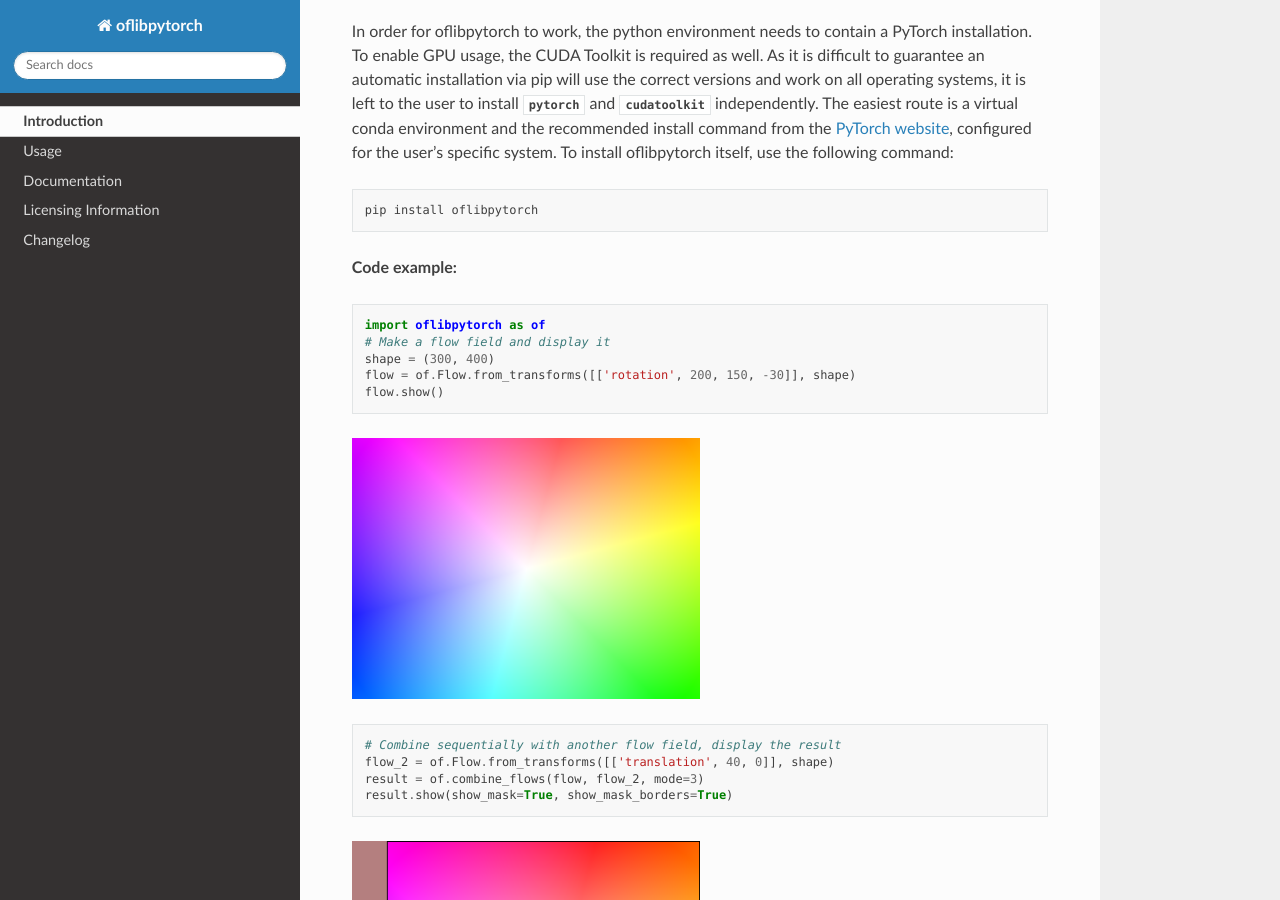
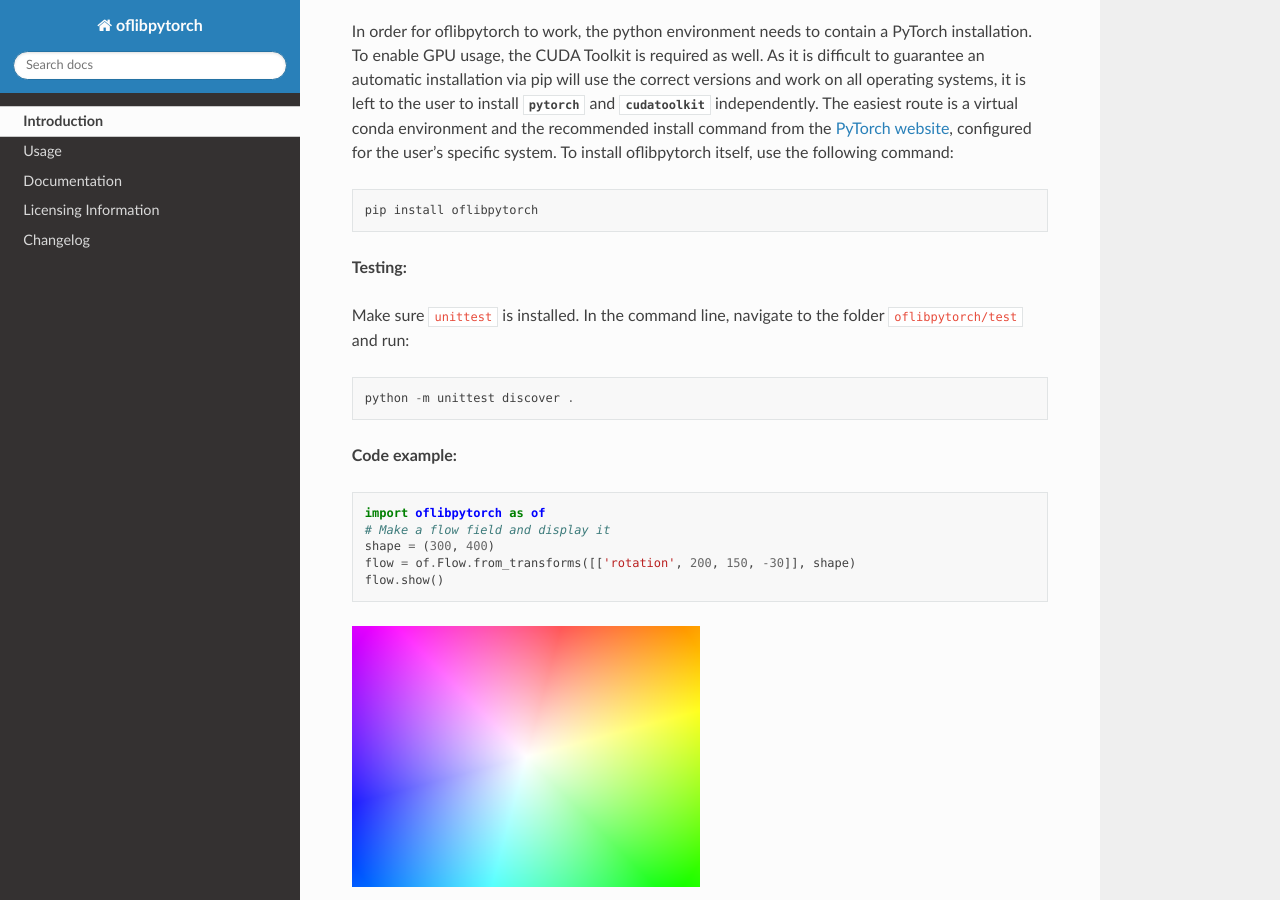
Before and after one commit to CSRavasio/oflibpytorch, a Sphinx documentation site: the page built from docs/index.rst, in a window 1280 px wide and 900 px high, scrolled down 1089 px. Built offline with Sphinx 7.4.7 and the Read the Docs theme 2.0.0, drawn with Linux system fonts in a browser that asks for light colours.

Commit message:
docs: index.rst updated to include information about testing

```diff
--- a/docs/index.rst
+++ b/docs/index.rst
@@ -38,6 +38,14 @@ following command:
 .. code-block::
 
     pip install oflibpytorch
+
+**Testing:**
+
+Make sure ``unittest`` is installed. In the command line, navigate to the folder ``oflibpytorch/test`` and run:
+
+.. code-block::
+
+    python -m unittest discover .
 
 **Code example:**
 
```
